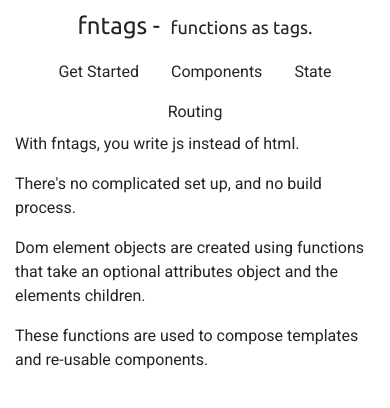
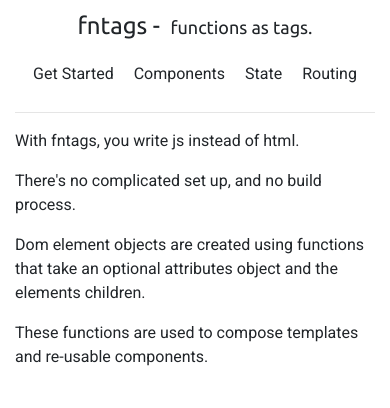
Before and after one commit to SRFNStack/fntags, a website: page docs/index.html in a window 390 px wide. Drawn offline with nearby package versions, Linux system fonts and the light colour scheme.

Commit message:
fix nav spacing on mobile

```diff
--- a/docs/fncss.css
+++ b/docs/fncss.css
@@ -1,5 +1,9 @@
 .fn-nav .nav-item{
     cursor: pointer;
+}
+
+.fn-nav .nav-link {
+    padding: 10px;
 }
 
 .noselect {
--- a/docs/header.js
+++ b/docs/header.js
@@ -1,6 +1,6 @@
 //30px header, 25px text fntags - (15px text, vertical center aligned) functions as tags. Write javascript instead of html
 //50px header with just text to
-import { div, fnlink, span, ul } from './fntags.js'
+import { div, fnlink, hr, span, ul } from './fntags.js'
 import { asNavItem } from './routes.js'
 
 export default () =>
@@ -10,5 +10,6 @@ export default () =>
                       span( { style: 'font-size: 24px' }, 'fntags - ' ),
                       span( { style: 'font-size: 18px; margin-left: 5px' }, 'functions as tags.' ) )
          ),
-         ul( { class: 'nav fn-nav noselect flex-center' }, ...asNavItem() )
+         ul( { class: 'nav fn-nav noselect flex-center' }, ...asNavItem() ),
+         hr()
     )
```
